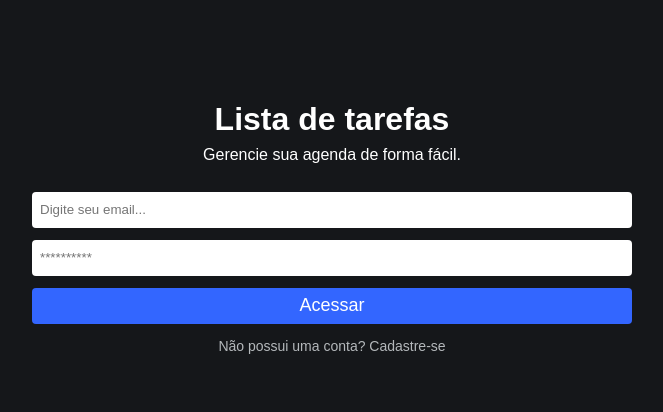
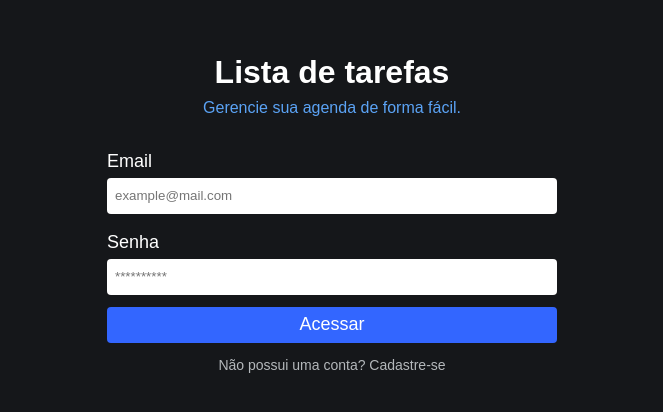
Before and after one commit to leonardojpereira/todolist-react, a React (Create React App) app: page / in a window 1280 px wide. Shown: the part 166-578 px from the top of the page, without its empty margins (308-971 px from the left). Built offline with nearby package versions, Linux system fonts and the light colour scheme; the HTML template or start-up script is replaced by a standard one.

Commit message:
updating the style

```diff
--- a/package.json
+++ b/package.json
@@ -9,8 +9,10 @@
     "firebase": "^9.15.0",
     "react": "^18.2.0",
     "react-dom": "^18.2.0",
+    "react-icons": "^4.7.1",
     "react-router-dom": "^6.6.0",
     "react-scripts": "5.0.1",
+    "react-toastify": "^9.1.1",
     "web-vitals": "^2.1.4"
   },
   "scripts": {
--- a/src/App.js
+++ b/src/App.js
@@ -1,10 +1,17 @@
 import RoutesApp from './routes';
 import { BrowserRouter } from 'react-router-dom';
+import { ToastContainer } from 'react-toastify';
+import 'react-toastify/dist/ReactToastify.css';
+
 
 export default function App() {
   return (
-    <BrowserRouter>
-      <RoutesApp/>
-    </BrowserRouter>
+    <div className='App'>
+      <BrowserRouter>
+        <RoutesApp />
+      </BrowserRouter>
+      <ToastContainer autoClose={1500}/>
+    </div>
+
   )
 }
--- a/src/pages/Admin/admin.css
+++ b/src/pages/Admin/admin.css
@@ -9,7 +9,7 @@
     margin-bottom: 28px;
 }
 
-btn-register {
+.btn-register {
     margin-bottom: 28px;
 }
 
@@ -18,27 +18,47 @@ btn-register {
     max-width: 600px;
     display: flex;
     flex-direction: column;
-    background-color: rgba(18, 18, 18, 0.38);
-    border-radius: 4px;
+    background-color: rgba(56, 56, 56, 0.38);
+    border-radius: 8px;
     margin-bottom: 12px;
     justify-content: center;
-    padding: 14px 8px;
+    padding: 14px 12px;
 }
 
 .list p {
     margin-bottom: 8px;
+    font-size: 18px;
 }
 
 .list button {
     margin-right: 8px;
     border: 0;
     border-radius: 4px;
-    padding: 4px;
+    padding: 6px;
+}
+
+.list span {
+    font-size: 16px;
+    color: #FFF;
+    text-align: center;
+}
+
+.btn-edit {
+    background-color: #5ec432;
+    transition: ease 0.3s;
+}
+
+.btn-edit:hover {
+    background-color: #87e060;
 }
 
 .btn-done {
-    color: #ffcc23;
-    background-color: transparent;
+    background-color: rgb(255, 1, 1);
+    transition: ease 0.3s;
+}
+
+.btn-done:hover {
+    background-color: rgb(255, 94, 72)
 }
 
 .btn-logout {
--- a/src/pages/Admin/index.js
+++ b/src/pages/Admin/index.js
@@ -13,7 +13,10 @@ import {
     updateDoc
 } from 'firebase/firestore';
 import './admin.css';
-import { isElectron } from '@firebase/util';
+import { BsFillPencilFill } from 'react-icons/bs';
+import { FaTrashAlt } from 'react-icons/fa';
+ import { ToastContainer, toast } from 'react-toastify';
+
 export default function Admin() {
     const [taskInput, setTaskInput] = useState('');
     const [user, setUser] = useState({});
@@ -90,6 +93,7 @@ export default function Admin() {
     function editTask(item) {
         setTaskInput(item.task);
         setEdit(item);
+
     }
 
     async function handleUpdateTask() {
@@ -101,6 +105,7 @@ export default function Admin() {
         console.log('Tareaf atualizada.')
         setTaskInput('')
         setEdit('')
+        toast.success('Tarefa atualizada com sucesso!')
        })
        .catch(() => {
         console.log('Erro ao atualizar.')
@@ -111,6 +116,8 @@ export default function Admin() {
 
     return (
         <div className='admin-container'>
+
+
             <h1>Minhas tarefas</h1>
 
             <form className='form' onSubmit={handleRegister}>
@@ -129,11 +136,11 @@ export default function Admin() {
 
             {task.map((item) => (
                 <article key={item.id} className='list'>
-                    <p>{item.task}</p>
+                    <p className='task-name'>{item.task}</p>
 
                     <div>
-                        <button onClick={() => editTask(item)} >Editar</button>
-                        <button onClick={() => deleteTask(item.id)} className='btn-done'>Concluir</button>
+                        <button onClick={() => editTask(item)} className='btn-edit'><span><BsFillPencilFill/></span></button>
+                        <button onClick={() => deleteTask(item.id)} className='btn-done'><span><FaTrashAlt/></span></button>
                     </div>
                 </article>
             ))}
--- a/src/pages/Home/home.css
+++ b/src/pages/Home/home.css
@@ -14,13 +14,19 @@
 
 .home-container span {
     margin-bottom: 28px;
+    color: #5ba3f5;
 }
 
 .form {
     display: flex;
     flex-direction: column;
     width: 90%;
-    max-width: 600px;
+    max-width: 450px;
+}
+
+.label {
+    margin: 6px 0;
+    font-size: 18px;
 }
 
 .form input {
@@ -29,6 +35,7 @@
     height: 36px;
     border-radius: 4px;
     padding: 0 8px;
+    outline: none;
 }
 
 .form button {
@@ -38,6 +45,7 @@
     background-color: #3366ff;
     color: #FFF;
     font-size: 18px;
+    outline: none;
 }
 
 .form textarea {
@@ -47,6 +55,8 @@
     resize: none;
     border-radius: 4px;
     padding: 8px;
+    outline: none;
+    font-size: 18px;
 }
 
 .btn-link {
@@ -55,4 +65,19 @@
     margin: 14px 0;
     font-size: 14px;
     text-align: center;
+    transition: all ease 0.2s ;
 }
+
+.btn-link:hover {
+    opacity: 0.8;
+}
+
+.error-container {
+    display: flex;
+    justify-content: left;
+}
+
+.error {
+  color: red;
+  text-align: left;
+}
--- a/src/pages/Home/index.js
+++ b/src/pages/Home/index.js
@@ -5,9 +5,9 @@ import { auth } from '../../firebaseConnection';
 import { signInWithEmailAndPassword } from 'firebase/auth';
 import { useNavigate } from 'react-router-dom';
 export default function Home() {
-
     const [email, setEmail] = useState('');
     const [password, setPassword] = useState('');
+    const [error, setError] = useState('');
 
     const navigate = useNavigate();
     async function handleLogin(e) {
@@ -19,7 +19,7 @@ export default function Home() {
                 navigate('/admin', {replace: true})
             })
             .catch(() => {
-                console.log('Erro ao fazer login.')
+                setError('Email ou senha inválido.')
             })
 
         } else {
@@ -33,13 +33,14 @@ export default function Home() {
             <span>Gerencie sua agenda de forma fácil.</span>
 
             <form onSubmit={handleLogin} className='form'>
+                <label className='label'>Email</label>
                 <input
                     type='text'
-                    placeholder='Digite seu email...'
+                    placeholder='example@mail.com'
                     value={email}
                     onChange={(e) => setEmail(e.target.value)}
                 />
-
+                <label className='label'>Senha</label>
                  <input
                     type='password'
                     placeholder='**********'
@@ -53,6 +54,8 @@ export default function Home() {
                     Não possui uma conta? Cadastre-se
                 </Link>
             </form>
+
+            <span className='error'>{error}</span>
         </div>
     )
 }
--- a/src/pages/Register/index.js
+++ b/src/pages/Register/index.js
@@ -4,17 +4,16 @@ import { auth } from '../../firebaseConnection';
 import { createUserWithEmailAndPassword } from 'firebase/auth';
 import { useNavigate } from 'react-router-dom';
 export default function Register() {
-
     const [email, setEmail] = useState('');
     const [password, setPassword] = useState('');
     const navigate = useNavigate();
 
     async function handleRegister(e) {
         e.preventDefault()
-        if(email !== '' && password !== '')  {
+        if (email !== '' && password !== '') {
             await createUserWithEmailAndPassword(auth, email, password)
                 .then(() => {
-            navigate('./admin', {replace: true})
+                    navigate('./admin', { replace: true })
                 })
                 .catch(() => {
                     console.log("Erro ao fazer cadastro!")
@@ -31,6 +30,7 @@ export default function Register() {
             <span>Vamos criar sua conta!</span>
 
             <form onSubmit={handleRegister} className='form'>
+                <label className='label'>Email</label>
                 <input
                     type='text'
                     placeholder='Digite seu email...'
@@ -38,6 +38,7 @@ export default function Register() {
                     onChange={(e) => setEmail(e.target.value)}
                 />
 
+                <label className='label'>Senha</label>
                 <input
                     type='password'
                     placeholder='**********'
```
Also changed, not shown: 1 other file (tests, documents, lock files or other folders). Lines whose indentation alone changed are shown as unchanged.
